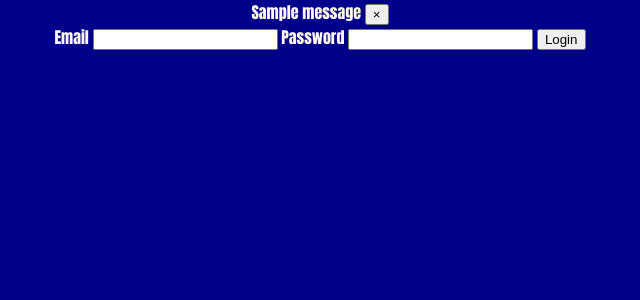
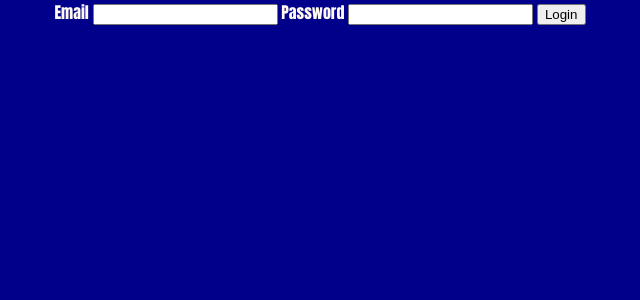
Before and after one commit to emmekay/OnboardManager, a Flask app: page /login in a window 1280 px wide. Shown: the part 92-392 px from the top of the page, without its empty margins (320-960 px from the left). Run offline with Flask 2, Linux system fonts and the light colour scheme; tables that the repository leaves empty hold one stand-in row (values such as "Sample post"); one stand-in notice (Sample message) is shown; parts of the project's set-up code (start-up, migrations or seed data) failed here and were passed over.

Commit message:
new ssh key, update login, update wsgi as application

```diff
--- a/blog/templates/login.html
+++ b/blog/templates/login.html
@@ -1,17 +1,5 @@
 {% extends "layout.html" %}
 {% block content %}
-{% with messages = get_flashed_messages() %}
-{% if messages %}
-{% for message in messages %}
-<div class="alert alert-primary alert-dismissible fade show" role="alert">
-    <span>{{ message }}</span>
-    <button type="button" class="close" data-dismiss="alert" aria-label="Close">
-        <span aria-hidden="true">&times;</span>
-    </button>
-</div>
-{% endfor %}
-{% endif %}
-{% endwith %}
 <form method="POST" action="">
     {{ form.csrf_token }}
     {{ form.email.label }} {{ form.email }}
--- a/wsgi.py
+++ b/wsgi.py
@@ -1,3 +1,3 @@
-from blog import app
+from blog import app as application
 if __name__ == '__main__':
     app.run(debug=True)
```
